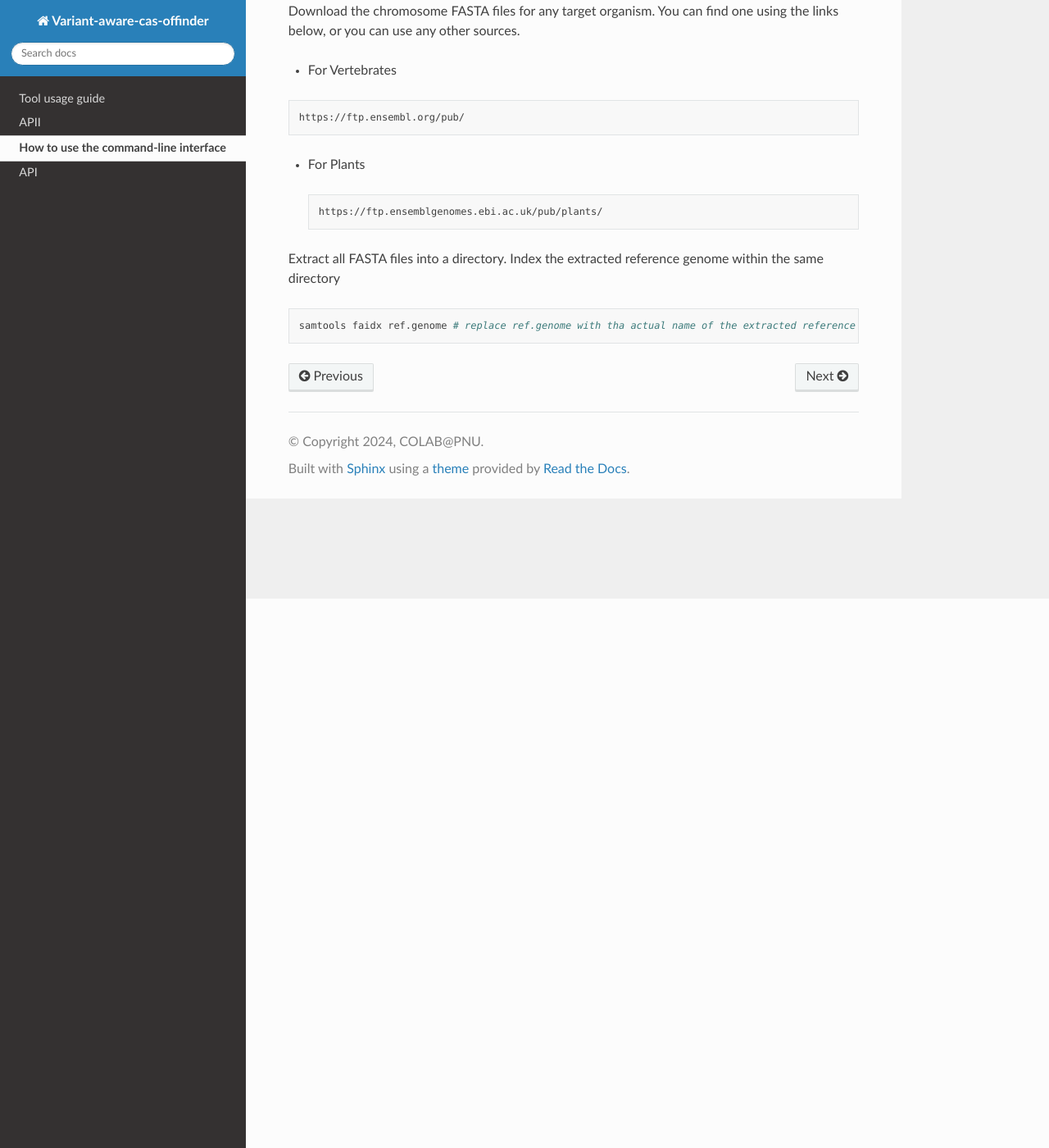
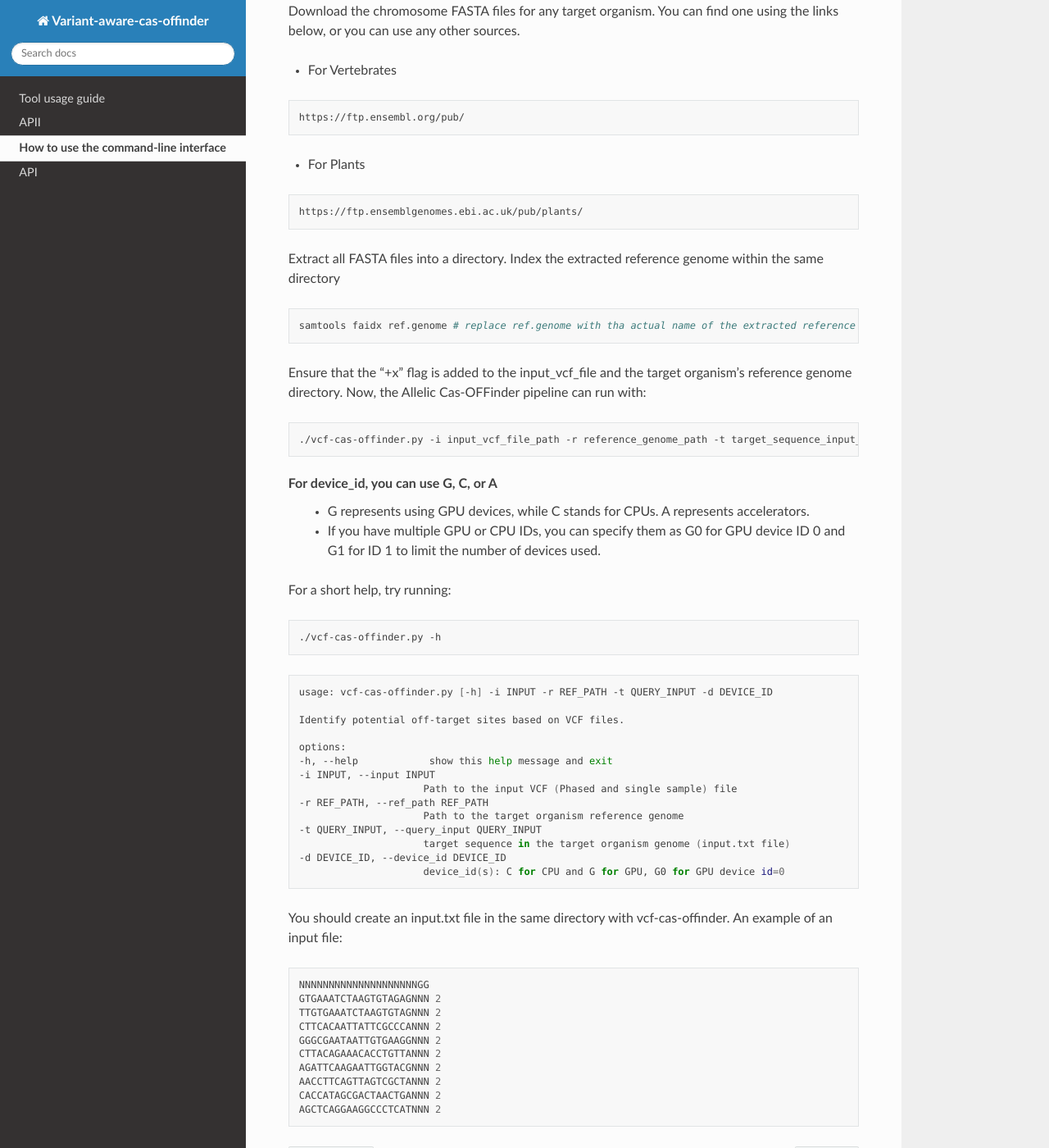
Before and after one commit to abyot2021/variant-aware-cas-offinder-rdtutorial, a Sphinx documentation site: the page built from docs/source/cli.rst, in a window 1280 px wide and 1400 px high, scrolled down 670 px. Shown: the whole window at 82% size. Built offline with Sphinx 7.4.7 and the Read the Docs theme 3.1.0, drawn with Linux system fonts in a browser that asks for light colours.

Commit message:
Update cli.rst

```diff
--- a/docs/source/cli.rst
+++ b/docs/source/cli.rst
@@ -36,12 +36,62 @@ Download the chromosome FASTA files for any target organism. You can find one us
 
 - For Plants
 
- .. code-block:: bash
+.. code-block:: bash
 
-    https://ftp.ensemblgenomes.ebi.ac.uk/pub/plants/
+   https://ftp.ensemblgenomes.ebi.ac.uk/pub/plants/
 
 Extract all FASTA files into a directory. Index the extracted reference genome within the same directory
 
 .. code-block:: bash
 
    samtools faidx ref.genome # replace ref.genome with tha actual name of the extracted reference genome
+
+Ensure that the “+x” flag is added to the input_vcf_file and the target organism’s reference genome directory.
+Now, the Allelic Cas-OFFinder pipeline can run with:
+
+.. code-block:: bash
+
+   ./vcf-cas-offinder.py -i input_vcf_file_path -r reference_genome_path -t target_sequence_input_file_name -d device_id
+
+For device_id, you can use G, C, or A
+   - G represents using GPU devices, while C stands for CPUs. A represents accelerators.
+   - If you have multiple GPU or CPU IDs, you can specify them as G0 for GPU device ID 0 and G1 for ID 1 to limit the number of devices used.
+
+For a short help, try running:
+
+.. code-block:: bash
+
+          ./vcf-cas-offinder.py -h
+
+.. code-block:: bash
+
+   usage: vcf-cas-offinder.py [-h] -i INPUT -r REF_PATH -t QUERY_INPUT -d DEVICE_ID
+
+   Identify potential off-target sites based on VCF files.
+
+   options:
+   -h, --help            show this help message and exit
+   -i INPUT, --input INPUT
+                        Path to the input VCF (Phased and single sample) file
+   -r REF_PATH, --ref_path REF_PATH
+                        Path to the target organism reference genome
+   -t QUERY_INPUT, --query_input QUERY_INPUT
+                        target sequence in the target organism genome (input.txt file)
+   -d DEVICE_ID, --device_id DEVICE_ID
+                        device_id(s): C for CPU and G for GPU, G0 for GPU device id=0
+
+You should create an input.txt file in the same directory with vcf-cas-offinder.
+An example of an input file:
+
+.. code-block:: bash
+
+      NNNNNNNNNNNNNNNNNNNNGG
+      GTGAAATCTAAGTGTAGAGNNN 2
+      TTGTGAAATCTAAGTGTAGNNN 2
+      CTTCACAATTATTCGCCCANNN 2
+      GGGCGAATAATTGTGAAGGNNN 2
+      CTTACAGAAACACCTGTTANNN 2
+      AGATTCAAGAATTGGTACGNNN 2
+      AACCTTCAGTTAGTCGCTANNN 2
+      CACCATAGCGACTAACTGANNN 2
+      AGCTCAGGAAGGCCCTCATNNN 2
```
